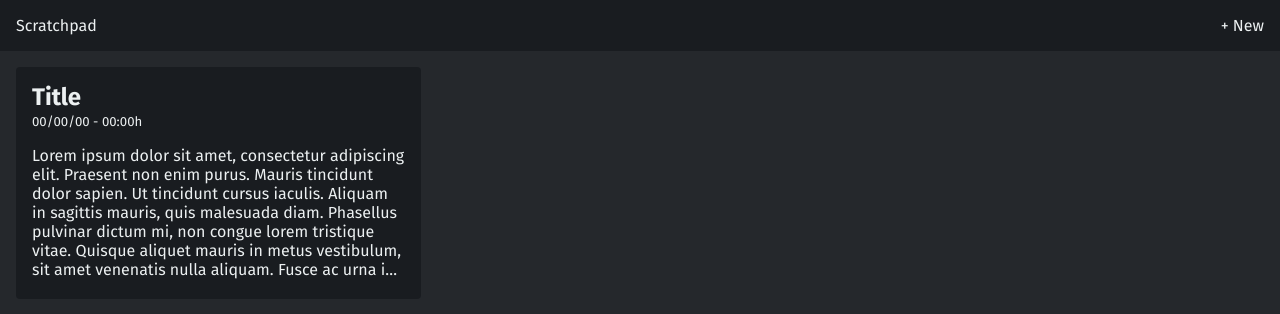
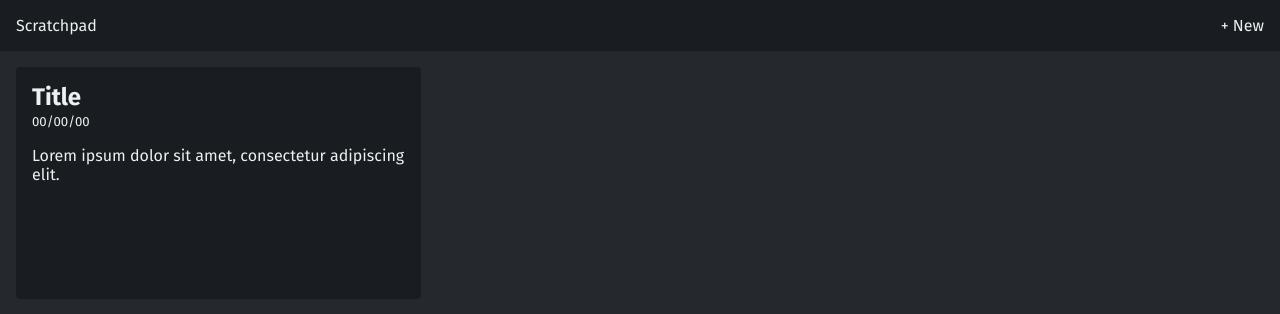
Before and after one commit to MoisesDuarte/react-ts-scratchpad, a React (Vite) app: page / in a window 1280 px wide. Shown: the top 314 px of the page. Built offline with nearby package versions, Linux system fonts and the light colour scheme.

Commit message:
Ading story listing logic

```diff
--- a/src/App.tsx
+++ b/src/App.tsx
@@ -4,10 +4,23 @@ import styled from 'styled-components'
 import StoryPreviewModal from './components/StoryPreviewModal'
 import StoryCreateModal from './components/StoryCreateModal'
 
+// TODO: Move typing to dedicated folder later
+interface Story {
+  title: string;
+  date: string;
+  body: string;
+}
+
 const App = () => {
   const [showPreviewModal, setShowPreviewModal] = useState(false);
   const [showCreateModal, setShowCreateModal] = useState(false);
-  const [stories, setStories] = useState([]);
+  const [stories, setStories] = useState<Story[]>([
+    {
+      title: 'Title',
+      date: '00/00/00',
+      body: 'Lorem ipsum dolor sit amet, consectetur adipiscing elit.',
+    }
+  ]);
 
   function onAddStory(e: React.FormEvent): void {
     e.preventDefault();
@@ -18,13 +31,16 @@ const App = () => {
       body: { value: string };
     };
 
-    const newStory = {
+    setStories((prevProps) => ([
+      ...prevProps,
+      {
         title: target.title.value,
         date: target.date.value,
         body: target.body.value
       }
+    ]));
 
-    alert(JSON.stringify(newStory, null, 2));
+    alert(JSON.stringify(stories));
   }
 
   return (
@@ -38,20 +54,17 @@ const App = () => {
         </AppBar>
 
         <StoryGrid>
+          {
+            stories.length ? (stories.map((story) => {
+              return (
                 <StoryItem onClick={() => setShowPreviewModal(true)}>
-            <h1>Title</h1>
-            <time>00/00/00 - 00:00h</time>
-            <p>
-              Lorem ipsum dolor sit amet, consectetur adipiscing elit. Praesent non enim
-              purus. Mauris tincidunt dolor sapien. Ut tincidunt cursus iaculis. Aliquam
-              in sagittis mauris, quis malesuada diam. Phasellus pulvinar dictum mi,
-              non congue lorem tristique vitae. Quisque aliquet mauris in metus vestibulum,
-              sit amet venenatis nulla aliquam. Fusce ac urna in purus tristique
-              condimentum eu eget odio. Cras posuere fringilla orci vestibulum ultrices.
-              Integer suscipit, erat pharetra malesuada scelerisque, tellus tortor auctor
-              libero, sit amet pretium ante dolor sit amet nibh.
-            </p>
+                  <h1>{ story.title }</h1>
+                  <time>{ story.date }</time>
+                  <p>{ story.body }</p>
                 </StoryItem>
+              )
+            })) : ( <p>No stories to show</p> )
+          }
         </StoryGrid>
 
         {
```
Lines whose indentation alone changed are shown as unchanged.
